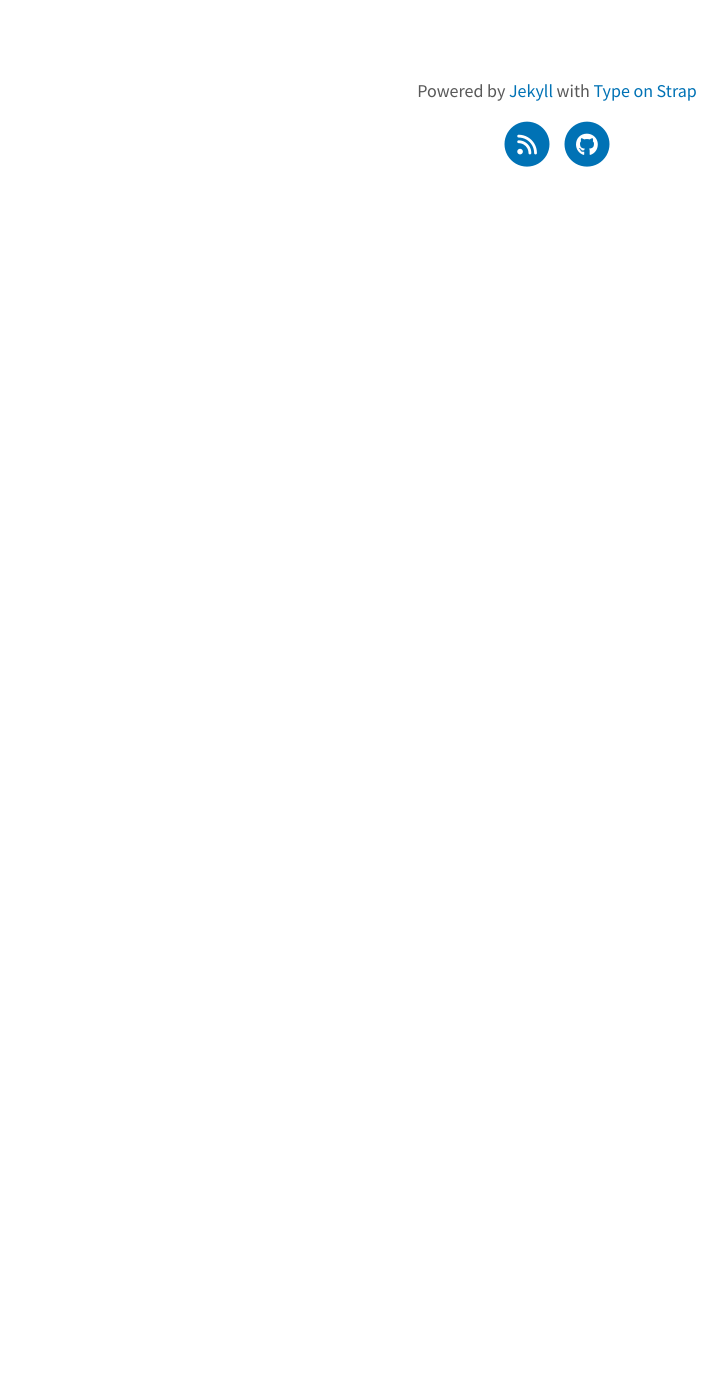
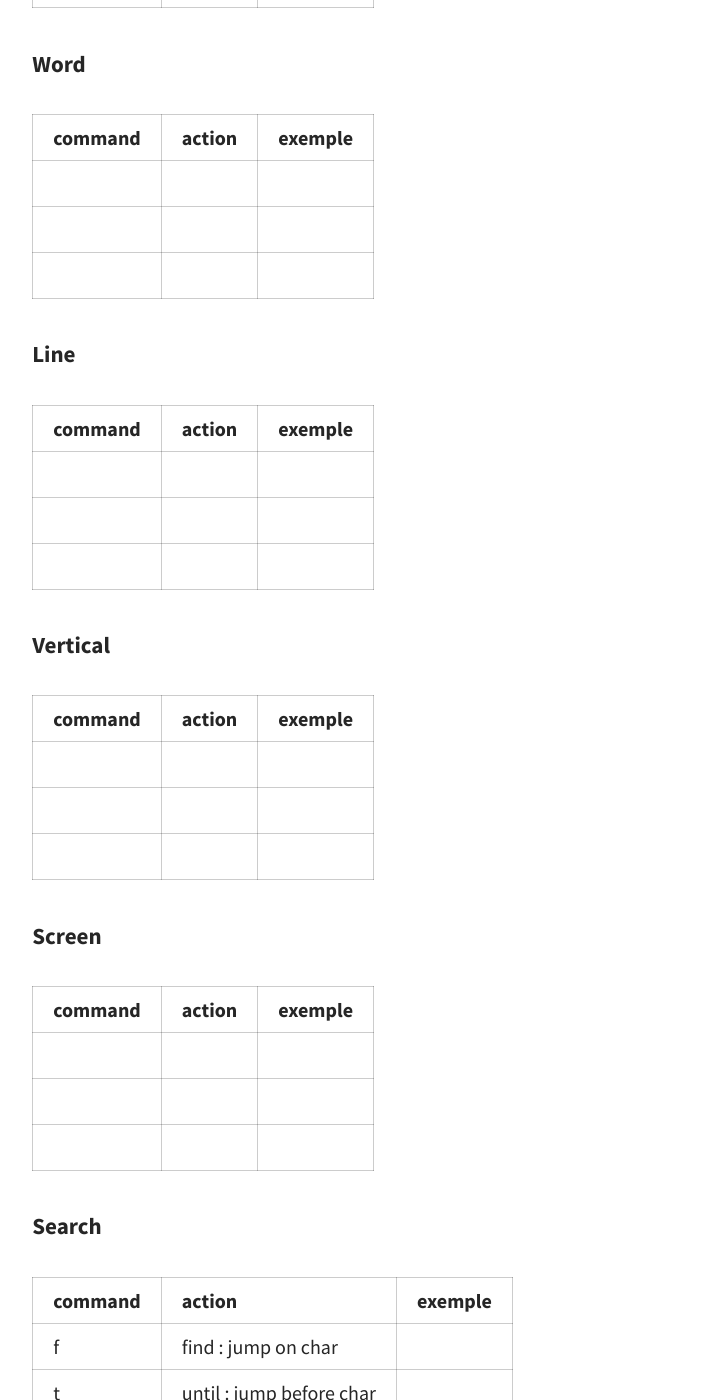
Before and after one commit to cristalcorp/cristalcorp.github.io, a Jekyll site: the page built from _posts/2026-04-08-Nvim.md, in a window 1280 px wide and 1400 px high, scrolled down 3926 px. Shown: the whole window, without its empty margins (83-810 px from the left). Built offline with Jekyll 4.4.1, drawn with Linux system fonts in a browser that asks for light colours; a script that is not in the unit is left out; before the commit the page ends 4131 px from its top, so only the background shows below that; some of the changed text lies outside the part shown.

Commit message:
vim motions table

```diff
--- a/_posts/2026-04-08-Nvim.md
+++ b/_posts/2026-04-08-Nvim.md
@@ -108,4 +108,71 @@ require('nvim-treesitter').setup {
 | s       | sentence   |         |
 | { ( [ < | blocs      |         |
 | " ' `   | quotes     |         |
-| t   | tags html     |         |
+| t       | tags html  |         |
+
+### Motions
+
+#### Character
+
+| command | action | exemple |
+|---------|--------|---------|
+| h        |        |         |
+|         |        |         |
+|         |        |         |
+
+#### Word
+
+| command | action | exemple |
+|---------|--------|---------|
+|         |        |         |
+|         |        |         |
+|         |        |         |
+
+#### Line
+
+| command | action | exemple |
+|---------|--------|---------|
+|         |        |         |
+|         |        |         |
+|         |        |         |
+
+#### Vertical
+
+| command | action | exemple |
+|---------|--------|---------|
+|         |        |         |
+|         |        |         |
+|         |        |         |
+
+#### Screen
+
+| command | action | exemple |
+|---------|--------|---------|
+|         |        |         |
+|         |        |         |
+|         |        |         |
+
+#### Search
+
+| command | action                   | exemple |
+|---------|--------------------------|---------|
+| f       | find : jump on char      |         |
+| t       | until : jump before char |         |
+| /       | search forward           |         |
+| ?       | search backward           |         |
+
+#### Marks
+
+| command | action | exemple |
+|---------|--------|---------|
+|         |        |         |
+|         |        |         |
+|         |        |         |
+
+#### Other
+
+| command | action | exemple |
+|---------|--------|---------|
+|         |        |         |
+|         |        |         |
+|         |        |         |
```
